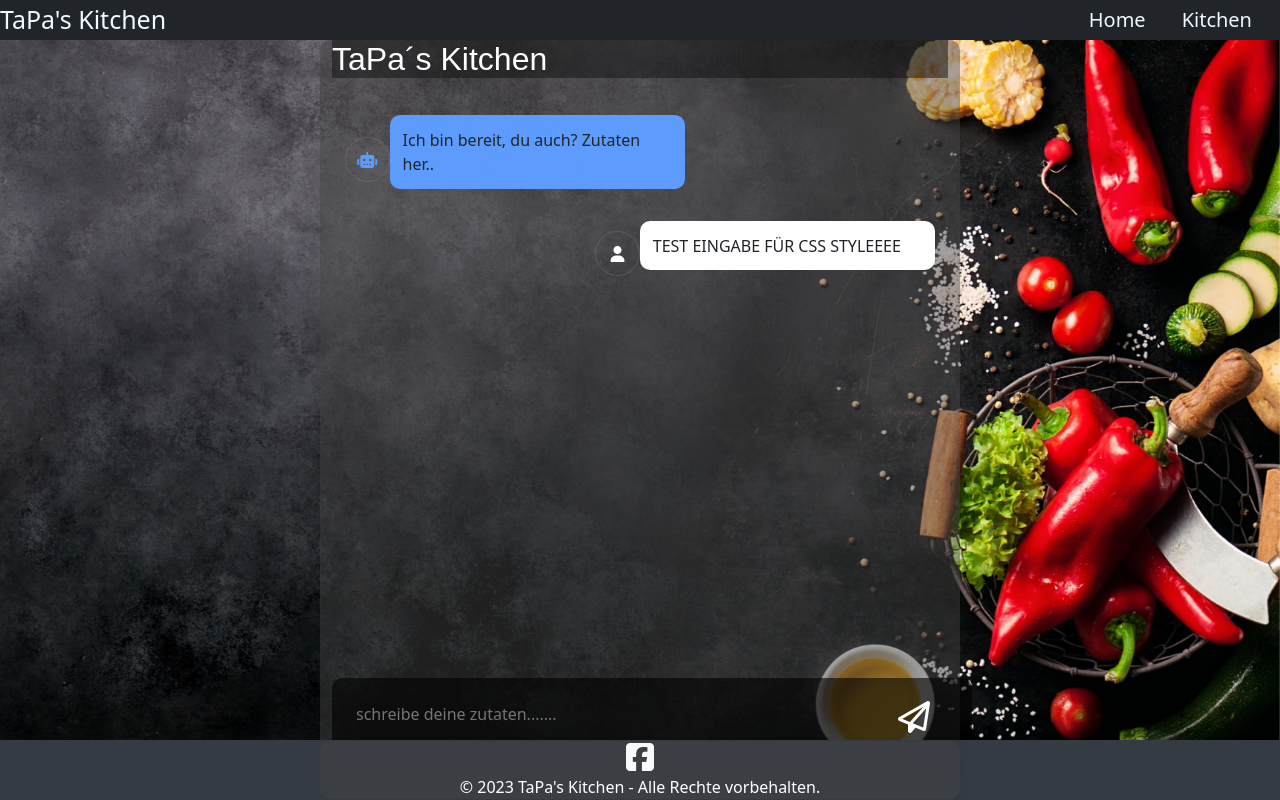
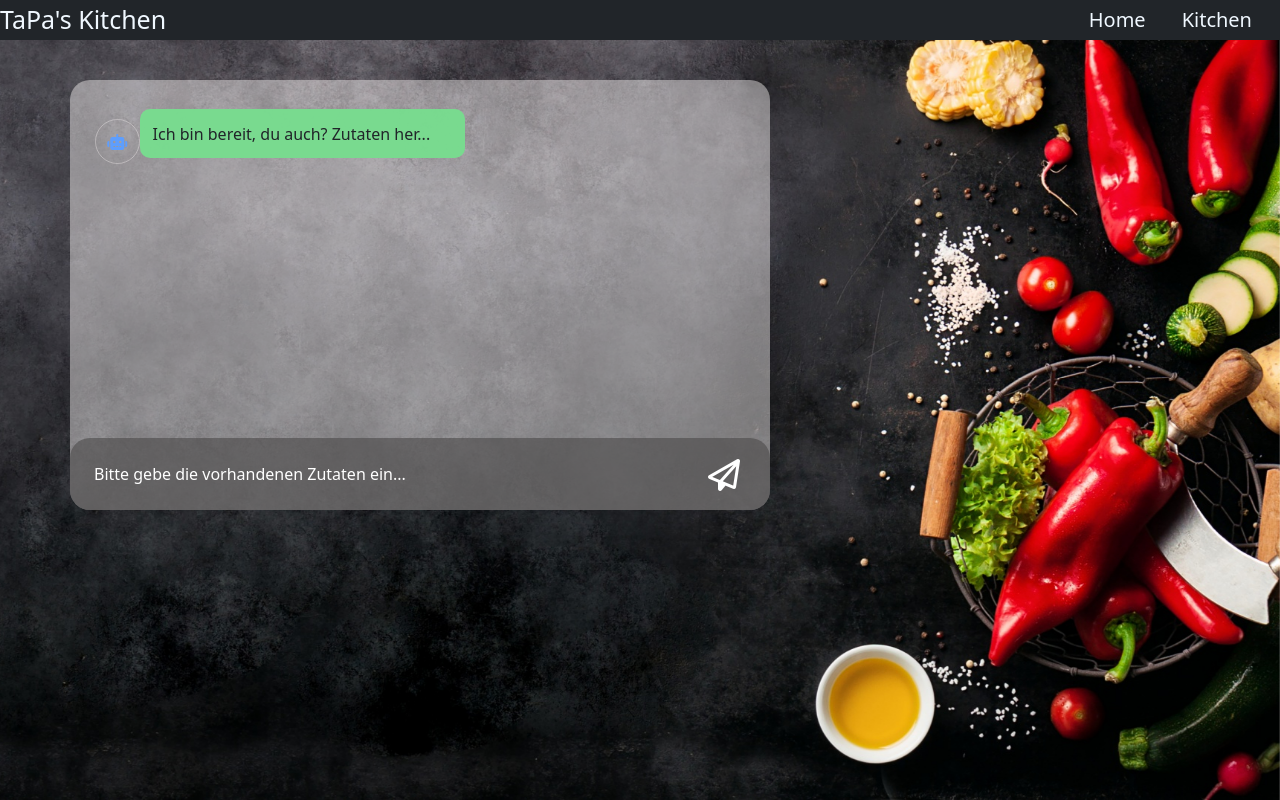
Before and after one commit to pate86/TaPasKitchen, a plain HTML site: page kitchen.html in a window 1280 px wide. Drawn offline with nearby package versions, Linux system fonts and the light colour scheme; files whose address does not match are found by name.

Commit message:
general update

```diff
--- a/css/derkoch.css
+++ /dev/null
@@ -1,142 +0,0 @@
-@import url("https://fonts.googleapis.com/css2?family=Poppins:wght@400;500;600&family=Ruda:wght@400;600;700&display=swap");
-
-* {
-    padding: 0;
-    margin: 0;
-    box-sizing: border-box;
-}
-
-
-
-  /* Main content */
-  .main {
-    margin-top: 30px; /* Add a top margin to avoid content overlay */
-  }
-
-.container{
-    width: 640px;                                                               /* größe der chatbox, breite kann konfiguriert werden */
-    background-color: hsla(0, 0%, 27%, 0.457);                                                /* hintergrundfarbe der chatbox */
-    border-radius: 10px;                                                        /* CHAT BOX radius der ecken */
-    box-shadow: 5px 0px 10px rgba(0,0,0,0.03);
-    position: relative;
-}
-
-.card-header{
-    background-color: #13131384;                                                 /* TITEL chatbox hintergrundfarbe*/
-    border-radius: 10px 10px 0px 0px;                                            /* CHAT Titelbereich radius der ecken */
-    padding: 0rem;
-    color: #fff;
-    width: 100%;
-    font-family: "poppins", sans-serif;
-}
-
-.card{
-    overflow-y:auto
-}
-
-::-webkit-scrollbar{
-    width: 15px;                                                                /* scrollbar breite in der chatbox */
-}
-
-::-webkit-scrollbar-track{
-    box-shadow: inset 0 0 5px rgb(176, 175, 175);
-    border-radius: 5px;
-}
-
-::-webkit-scrollbar-thumb{
-    background: #2c3e50;
-    border-radius: 5px;
-}
-
-.card-body{
-    padding: 0.8rem;
-    font-size: 1rem;
-    height: 600px;
-    overflow-y: auto;
-}
-
-.card-body .chat-bot{
-    display: flex;
-    align-items: center;
-}
-
-.card-body .user {
-    display: flex;
-    align-items: center;
-    justify-content: end;
-}
-
-.card-body .chat-bot p {
-    background-color: #5d9efffa;
-    border-radius: 10px;
-    padding: 0.8rem;
-    width: 50%;
-    white-space: pre-wrap;
-}
-
-.card-body .user p {
-    background-color: #ffffff;
-    border-radius: 10px;
-    padding: 0.8rem;
-    width: 50%;
-    white-space: pre-wrap;
-}
-
-.chat-bot,
-.user {
-    margin: 1rem 0;
-}
-
-.chat .user-icon {
-    width: 45px;
-    height: 45px;
-    font-size: 1,5rem;
-    display: flex;
-    align-items: center;
-    justify-content: center;
-    border-radius: 50px;
-    margin-right: 0,5rem;
-    border: 1px solid #8a767663;
-}
-
-.user-icon .fa-robot {
-    color: #5d9efffa;
-}
-
-.user-icon .fa-user {
-    color: #ffffff;
-}
-
-.card-footer {
-    display: flex;
-    align-items: center;
-    justify-content: space-between;
-    margin: 2rem 0;
-}
-
-.card-footer textarea{
-    resize: none;
-    border: none;
-    outline: none;
-    font-family: inherit;
-    width: 100%;
-    display: flex;
-    padding: 1.5rem;
-    background-color: #00000099;
-    border-radius: 10px;
-    color: #fff;
-    font-size: 1rem;
-    position: absolute;
-    bottom: 0;
-}
-
-.sending-icon {
-    position: absolute;
-    right: 30px;
-}
-
-.sending-icon .fa-paper-plane{
-    color: #fff;
-    font-size: 2rem;
-    cursor: pointer;
-}
--- a/css/stylek.css
+++ b/css/stylek.css
@@ -27,7 +27,7 @@ body {
 
 .content {
         text-align: center;
-        color: rgb(247, 246, 246);
+        color: rgb(255, 255, 255);
         margin: auto;
         font-size: 60px;
 }
@@ -51,15 +51,7 @@ form {
         margin-left:200px;
         margin-top: -30px;
 }
-footer {
-        background-color: #343b42;
-        color: white;
-        text-align: center;
-        padding: 1px 0;
-        position: fixed;
-        bottom: 0;
-        width: 100%;
-}
+
 
 
 /*___________BOT______________*/
@@ -79,12 +71,15 @@ footer {
     margin-top: 30px; /* Add a top margin to avoid content overlay */
   }
 
-.container{
-    width: 640px;                                                               /* größe der chatbox, breite kann konfiguriert werden */
-    background-color: hsla(0, 0%, 27%, 0.457);                                                /* hintergrundfarbe der chatbox */
-    border-radius: 10px;                                                        /* CHAT BOX radius der ecken */
-    box-shadow: 5px 0px 10px rgba(0,0,0,0.03);
+  .container {
+        width: 700px;
+        height: 430px;
+        background-color: hsla(0, 22%, 95%, 0.457);
+        border-radius: 20px;
+        box-shadow: 5px 0px 10px rgba(0, 0, 0, 0.03);
         position: relative;
+        margin-top: 40px;
+        margin-left: 70px;
     }
 
 .card-header{
@@ -114,10 +109,9 @@ footer {
     border-radius: 5px;
 }
 
-.card-body{
+.card-body {
         padding: 0.8rem;
         font-size: 1rem;
-    height: 600px;
         overflow-y: auto;
     }
 
@@ -133,7 +127,7 @@ footer {
 }
 
 .card-body .chat-bot p {
-    background-color: #5d9efffa;
+    background-color: #79dc8ffa;
     border-radius: 10px;
     padding: 0.8rem;
     width: 50%;
@@ -162,7 +156,7 @@ footer {
     justify-content: center;
     border-radius: 50px;
     margin-right: 0,5rem;
-    border: 1px solid #8a767663;
+    border: 1px solid #f4f0f063;
 }
 
 .user-icon .fa-robot {
@@ -178,6 +172,7 @@ footer {
     align-items: center;
     justify-content: space-between;
     margin: 2rem 0;
+
 }
 
 .card-footer textarea{
@@ -188,12 +183,18 @@ footer {
     width: 100%;
     display: flex;
     padding: 1.5rem;
-    background-color: #00000099;
-    border-radius: 10px;
-    color: #fff;
+    background-color: #4b4a4a99;
+    border-radius: 20px;
+    color: #fffdfd;
     font-size: 1rem;
     position: absolute;
     bottom: 0;
+    margin-left: -12px;
+    margin-top: 5px;
+
+}
+.card-footer textarea::placeholder {
+        color: #ffffff; /* Hier die gewünschte Textfarbe für den Platzhaltertext */
     }
 
 .sending-icon {
@@ -202,7 +203,8 @@ footer {
 }
 
 .sending-icon .fa-paper-plane{
-    color: #fff;
+    color: #ffffff;
     font-size: 2rem;
     cursor: pointer;
+    margin-top: 450px;
 }
--- a/kitchen.html
+++ b/kitchen.html
@@ -43,16 +43,16 @@
     <div class="container">
         <div class="cards">
             <div class="card-header">
-                <h2>TaPa´s Kitchen</h2>                                 <!-- Überschrift der seite -->
+                                            <!-- Überschrift der seite -->
             </div>
             <div class="card-body">
                 <div class="chat chat-bot">
                     <span class="user-icon"><i class="fa fa-robot"></i></span>
-                    <p>Ich bin bereit, du auch? Zutaten her.. </p>                        <!-- Koch frage -->
+                    <p>Ich bin bereit, du auch? Zutaten her... </p>
                 </div>
                 <div class="chat user">
-                    <span class="user-icon"><i class="fa fa-user"></i></span>
-                    <p>TEST EINGABE FÜR CSS STYLEEEE</p>                    <!-- User frage -->
+                   <!-- <span class="user-icon"><i class="fa fa-user"></i></span> -->
+
                 </div>
             </div>
             <div class="card-footer">
@@ -62,7 +62,7 @@
                     id=""
                     cols="10"
                     rows="1"
-                    placeholder="schreibe deine zutaten......."
+                    placeholder="Bitte gebe die vorhandenen Zutaten ein..."
                 ></textarea>                                            <!-- User Eingabefeld für die frage -->
                 <div class="sending-icon">
                     <i class="fa-regular fa-paper-plane"></i>
@@ -76,17 +76,7 @@
 
 
 
-    <footer>
-        <div class="container">
-            <ul class="list-inline mb-0">
-                <li class="list-inline-item">
-                    <a href="https://www.facebook.com/" target="_blank" class="text-light"><i class="fab fa-facebook-square fa-2x"></i></a>
-                </li>
-            </ul>
-            <p class="mb-0">© 2023 TaPa's Kitchen - Alle Rechte vorbehalten.</p>
-        </div>
-    </div>
-    </footer>
+
 
 
     <script src="https://code.jquery.com/jquery-3.3.1.slim.min.js" integrity="sha384-q8i/X+965DzO0rT7abK41JStQIAqVgRVzpbzo5smXKp4YfRvH+8abtTE1Pi6jizo" crossorigin="anonymous"></script>
```
Lines whose indentation alone changed are shown as unchanged.
